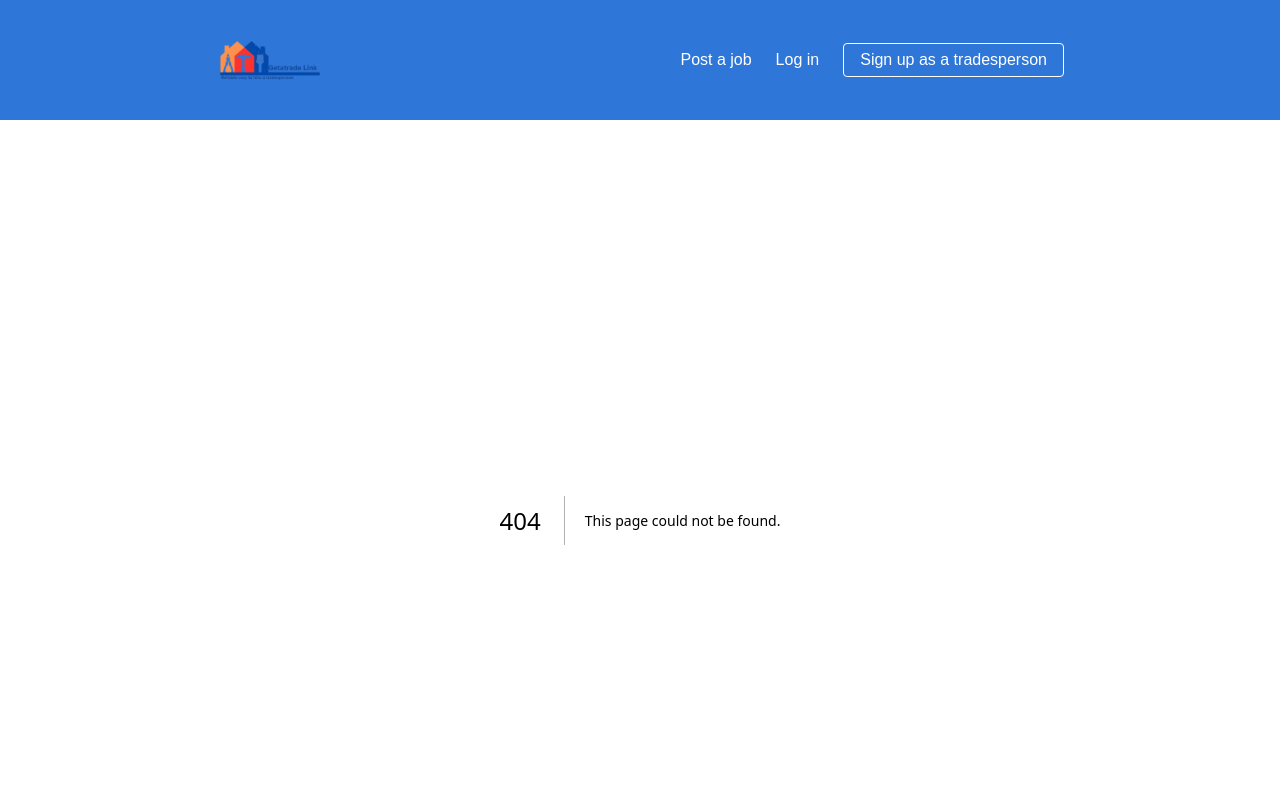
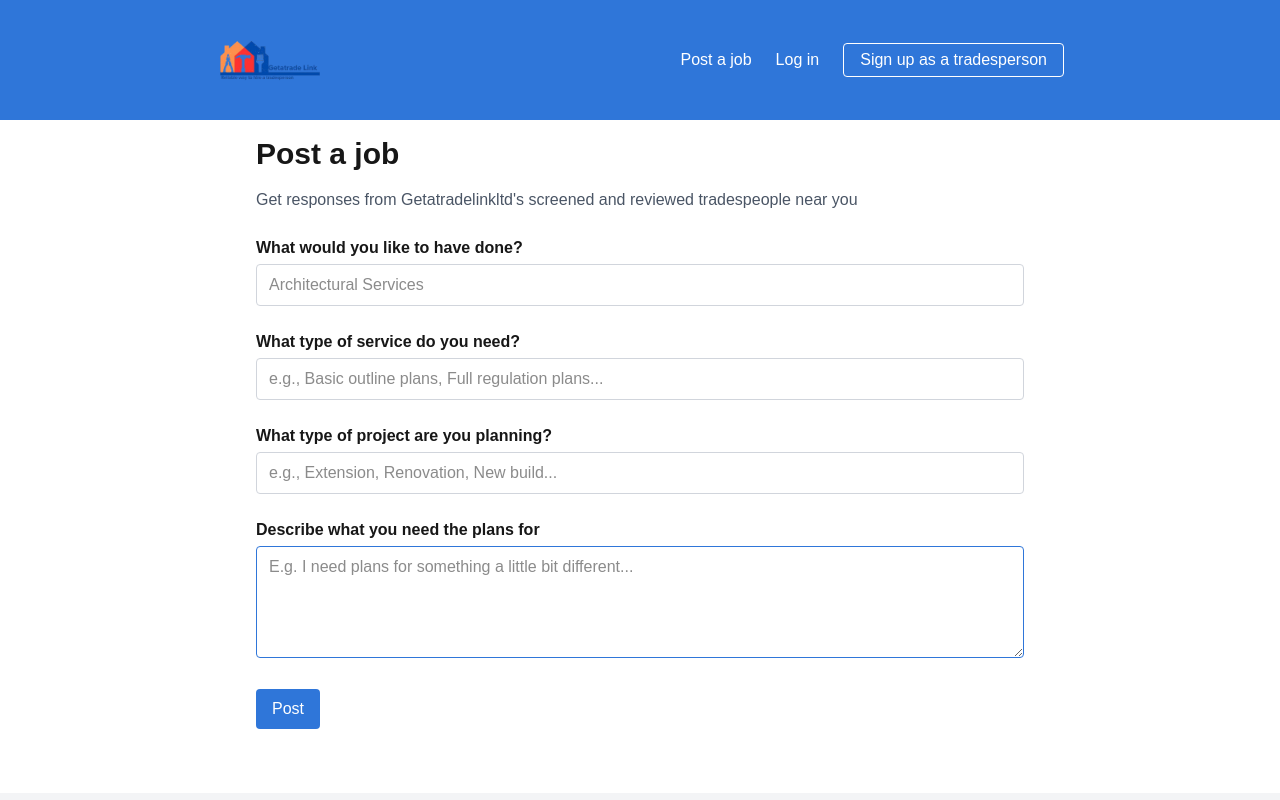
Before and after one commit to UwaoEvan/getatrade, a Next.js app: page /post-a-job in a window 1280 px wide. Before the commit this address had no page. Shown: the top 800 px of the page. Built offline with nearby package versions, Linux system fonts and the light colour scheme.

Commit message:
created the footer and the navigation

```diff
--- a/app/components/Footer.tsx
+++ b/app/components/Footer.tsx
@@ -1,7 +1,11 @@
+"use client"
 import Image from "next/image";
 import Logo from "@/public/logo.png";
+import Link from "next/link";
+import { useRouter } from "next/navigation";
 
 export default function Footer() {
+  const router = useRouter();
   return (
     <footer className="bg-gray-100 text-gray-700 mt-12">
       <div className="w-full px-4 py-10 sm:px-6 lg:px-8 flex justify-around">
@@ -10,6 +14,7 @@ export default function Footer() {
             src={Logo}
             alt="logo"
             className="h-20 w-40"
+            onClick={() => router.push("/")}
           />
           <p className="text-sm">Helping you find the right tradesperson, the reliable way.</p>
         </div>
@@ -18,7 +23,7 @@ export default function Footer() {
           <h5 className="text-md font-semibold mb-3">Explore</h5>
           <ul className="space-y-2 text-sm">
             <li><a href="#" className="hover:underline">Popular Trades</a></li>
-            <li><a href="#" className="hover:underline">Post a Job</a></li>
+            <Link href="/post-a-job" className="hover:underline">Post a Job</Link>
             <li><a href="#" className="hover:underline">Tradespeople Join</a></li>
           </ul>
         </div>
--- a/app/components/NavigationHeader.tsx
+++ b/app/components/NavigationHeader.tsx
@@ -2,9 +2,12 @@
 import { useState } from "react";
 import Image from "next/image";
 import logo from "@/public/logo.png";
+import Link from "next/link";
+import { useRouter } from "next/navigation";
 
 export default function NavigationHeader() {
   const [menuOpen, setMenuOpen] = useState(false);
+  const router = useRouter();
 
   return (
     <div className="bg-[#2f76d9] text-white">
@@ -15,12 +18,13 @@ export default function NavigationHeader() {
               src={logo}
               alt="logo"
               className="h-[80px] w-[100px] object-contain"
+              onClick={() => router.push("/")}
             />
           </div>
         </div>
 
         <div className="hidden md:flex items-center space-x-6">
-          <button className="hover:underline">Post a job</button>
+          <Link href={"/post-a-job"} className="hover:underline">Post a job</Link>
           <button className="hover:underline">Log in</button>
           <button className="border border-white px-4 py-1 rounded hover:bg-white hover:text-[#1f0e2b] transition">
             Sign up as a tradesperson
--- /dev/null
+++ b/app/post-a-job/page.tsx
@@ -0,0 +1,51 @@
+import React from "react";
+
+export default function PostAJob() {
+  return (
+    <div className="w-full px-4 lg:w-[800px] mx-auto py-4">
+      <h1 className="text-3xl font-bold mb-4">Post a job</h1>
+      <p className="mb-6 text-gray-600">
+        Get responses from Getatradelinkltd's screened and reviewed tradespeople near you
+      </p>
+
+      <div className="mb-6">
+        <label className="block font-semibold mb-1">What would you like to have done?</label>
+        <input
+          type="text"
+          placeholder="Architectural Services"
+          className="w-full border border-gray-300 rounded px-3 py-2"
+        />
+      </div>
+
+      <div className="mb-6">
+        <label className="block font-semibold mb-1">What type of service do you need?</label>
+        <input
+          type="text"
+          placeholder="e.g., Basic outline plans, Full regulation plans..."
+          className="w-full border border-gray-300 rounded px-3 py-2"
+        />
+      </div>
+
+      <div className="mb-6">
+        <label className="block font-semibold mb-1">What type of project are you planning?</label>
+        <input
+          type="text"
+          placeholder="e.g., Extension, Renovation, New build..."
+          className="w-full border border-gray-300 rounded px-3 py-2"
+        />
+      </div>
+
+      <div className="mb-6">
+        <label className="block font-semibold mb-1">Describe what you need the plans for</label>
+        <textarea
+          placeholder="E.g. I need plans for something a little bit different..."
+          className="w-full border border-[#2f76d9] rounded px-3 py-2 h-28"
+        ></textarea>
+      </div>
+
+      <div className="flex justify-between">
+        <button className="bg-[#2f76d9] text-white px-4 py-2 rounded">Post</button>
+      </div>
+    </div>
+  );
+}
```
